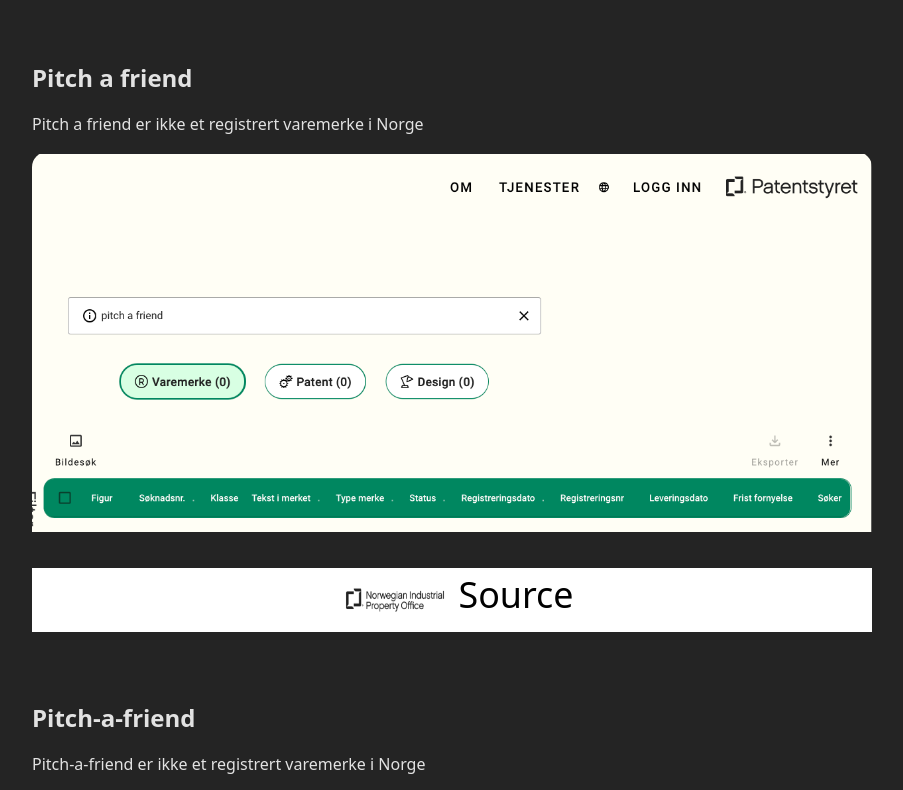
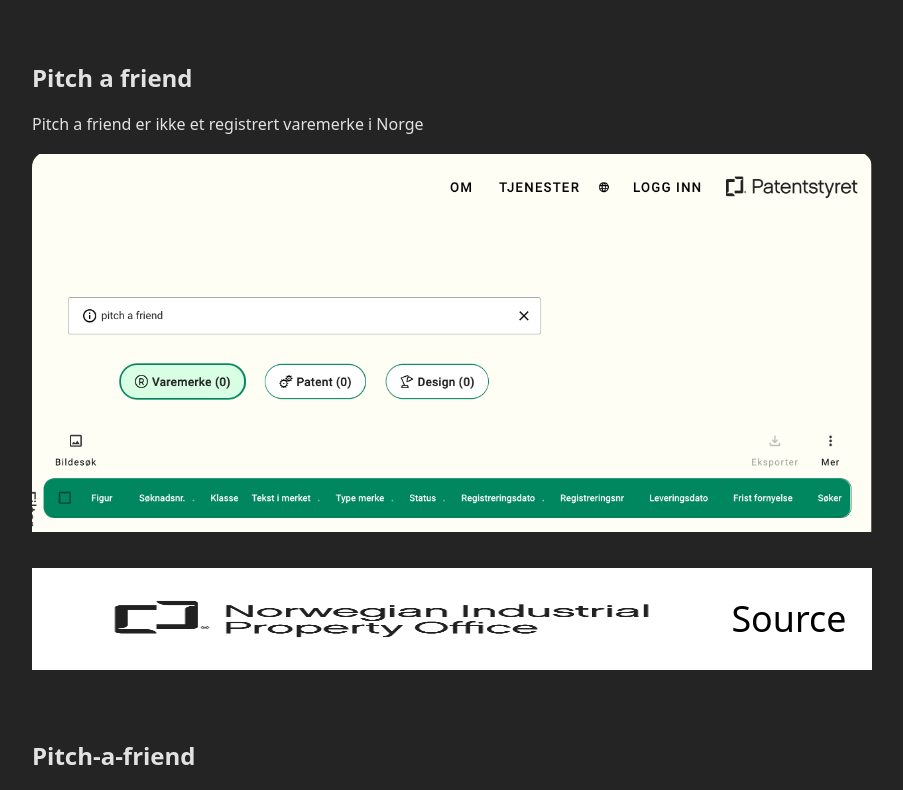
Before and after one commit to Nikunne/pitch-a-friend.no, a React (Vite) app: page / in a window 1280 px wide. Shown: the top 790 px of the page, without its empty margins (188-1091 px from the left). Built offline with nearby package versions, Linux system fonts and the light colour scheme.

Commit message:
added link-button style

```diff
--- a/components/PatentPage.jsx
+++ b/components/PatentPage.jsx
@@ -4,7 +4,7 @@
             <h2>{props.trademark}</h2>
             <p> {props.trademark + " er ikke et registrert varemerke i Norge"}</p>
             <img className="patent-img" src={"/"+props.img} alt="Patent logo" />
-            <a target={"_blank"} className={"linken"} href={props.url}> <img id="mini" src={"/Patentstyret-logo.png"}/> Source</a>
+            <a target={"_blank"} className={"linken"} href={props.url}> <img className="mini" src={"/Patentstyret-logo.png"}/> <p className={"mini-text"}>Source</p></a>
         </>
     )
 }
--- a/src/index.css
+++ b/src/index.css
@@ -79,15 +79,25 @@
   font-size: 2.8vw;
   text-decoration: none;
   color: black;
+  flex: 1;
+  align-items: center;
 }
 
 .linken:hover {
   cursor: pointer;
   background-color: navajowhite;
   font-weight: bold;
+
 }
 
-#mini {
+.mini {
+  flex: 1;
   width: 10vw;
-  height: 5vw;
+  height: 8vw;
 }
+
+.mini-text {
+  margin: 0 2vw 0 0;
+  padding: 0;
+  justify-self: center;
+}
```
